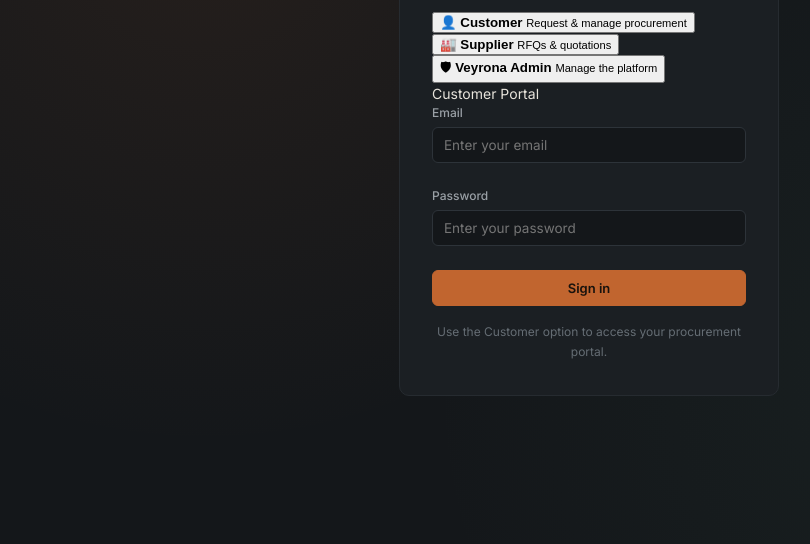
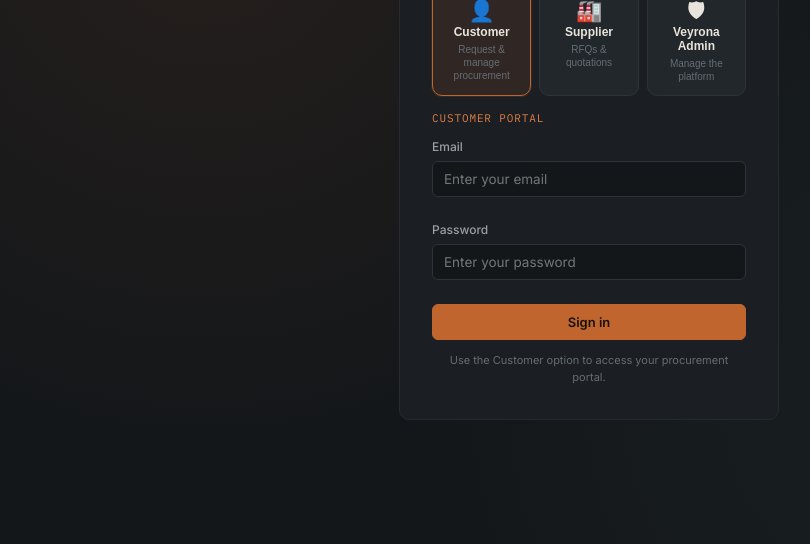
Before and after one commit to JohnMpande24/Veyrona, a website: page public/index.html in a window 1280 px wide. Shown: the part 256-800 px from the top of the page, without its empty margins (51-861 px from the left). Drawn offline with Linux system fonts and the light colour scheme.

Commit message:
Update style.css

```diff
--- a/public/css/style.css
+++ b/public/css/style.css
@@ -458,3 +458,107 @@ textarea { resize: vertical; min-height: 80px; }
 
 .subtle-list { list-style: none; margin: 0; padding: 0; font-size: 13px; color: var(--text-dim); }
 .subtle-list li { padding: 5px 0; border-bottom: 1px solid var(--border-soft); }
+
+/* =========================================================
+   VEYRONA — ROLE LOGIN OPTIONS
+   Customer / Supplier / Veyrona Admin
+   ========================================================= */
+
+.role-selector {
+  display: grid;
+  grid-template-columns: repeat(3, 1fr);
+  gap: 8px;
+  margin: 18px 0 14px;
+}
+
+.role-option {
+  border: 1px solid var(--border);
+  background: var(--surface-raised);
+  color: var(--text);
+  border-radius: var(--radius-lg);
+  padding: 12px 8px;
+  cursor: pointer;
+  text-align: center;
+
+  display: flex;
+  flex-direction: column;
+  align-items: center;
+  gap: 4px;
+
+  transition:
+    border-color 0.15s ease,
+    background 0.15s ease,
+    transform 0.1s ease;
+}
+
+.role-option:hover {
+  border-color: var(--copper);
+  background: rgba(193, 101, 47, 0.08);
+}
+
+.role-option:active {
+  transform: translateY(1px);
+}
+
+.role-option span {
+  font-size: 21px;
+  line-height: 1;
+}
+
+.role-option strong {
+  font-size: 12px;
+  font-weight: 600;
+}
+
+.role-option small {
+  font-size: 10px;
+  color: var(--text-faint);
+  line-height: 1.3;
+}
+
+.role-option.active {
+  border-color: var(--copper);
+  background: rgba(193, 101, 47, 0.12);
+  box-shadow: 0 0 0 1px rgba(193, 101, 47, 0.15);
+}
+
+.login-selected {
+  font-family: var(--font-mono);
+  text-transform: uppercase;
+  letter-spacing: 0.08em;
+  font-size: 11px;
+  color: var(--copper-bright);
+  margin-bottom: 12px;
+}
+
+.login-hint {
+  margin-top: 12px;
+  text-align: center;
+  color: var(--text-faint);
+  font-size: 11px;
+  line-height: 1.5;
+}
+
+/* Mobile layout */
+@media (max-width: 600px) {
+  .role-selector {
+    grid-template-columns: 1fr;
+  }
+
+  .role-option {
+    flex-direction: row;
+    text-align: left;
+    padding: 12px;
+  }
+
+  .role-option span {
+    width: 32px;
+    text-align: center;
+  }
+
+  .role-option small {
+    margin-left: auto;
+    max-width: 150px;
+    text-align: right;
+  }
+}
```
